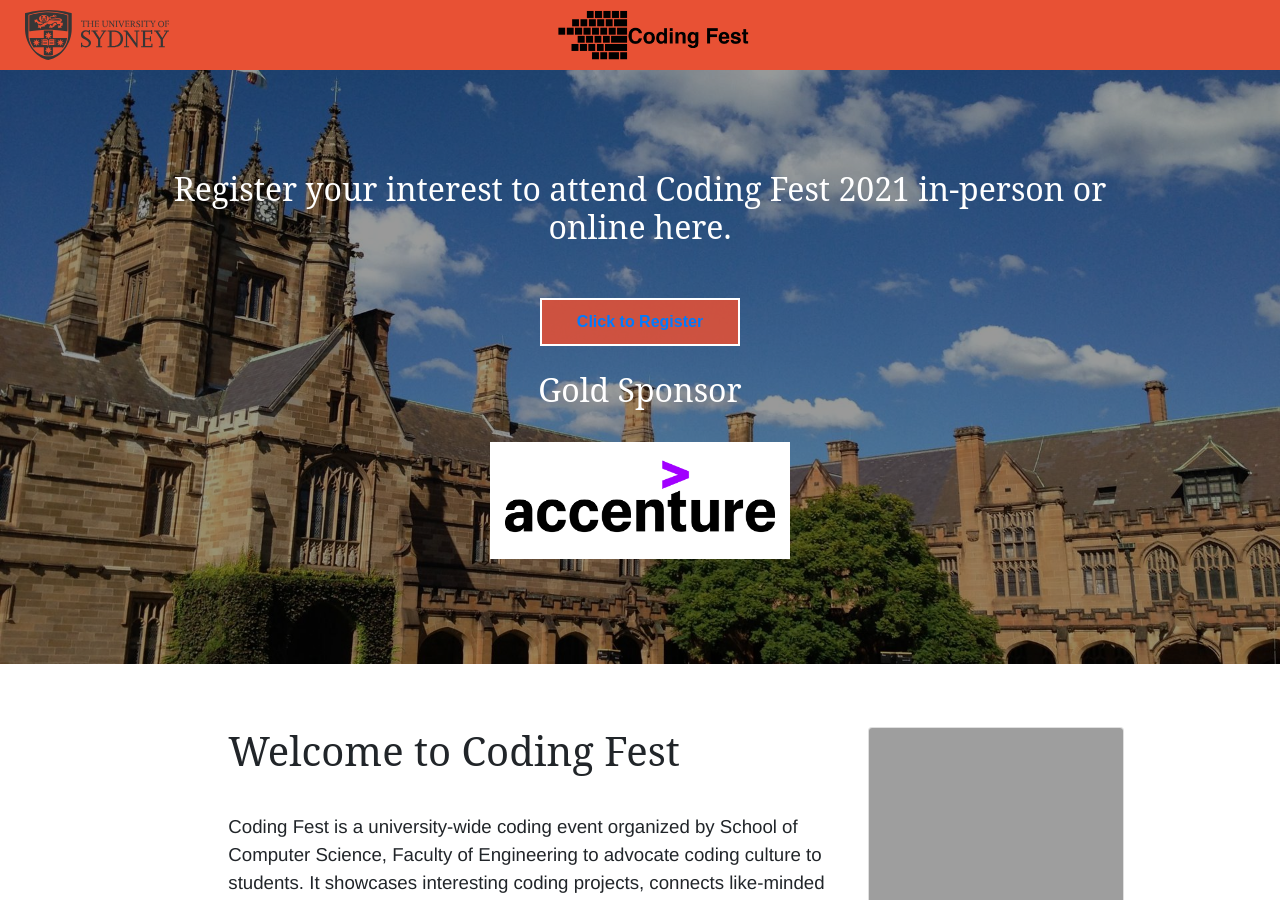
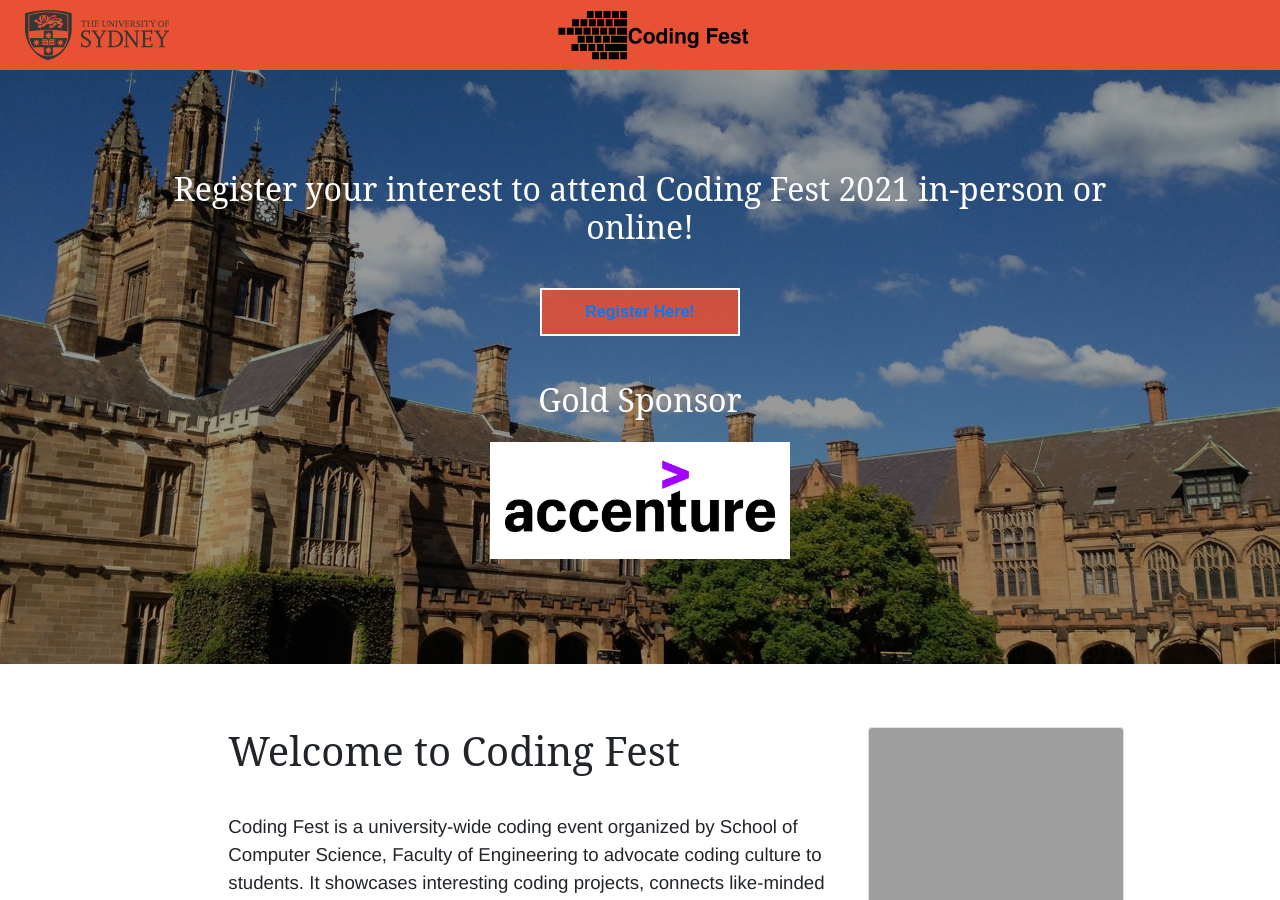
Before and after one commit to codingfestsydney/codingfestWeb, a Jekyll site: the page built from index.md, in a window 1280 px wide and 900 px high. Built offline with Jekyll 4.4.1, drawn with Linux system fonts in a browser that asks for light colours; nearby versions of some CDN libraries; our own code applies the rules of GitHub Pages for plain Markdown files.

Commit message:
Update default.html

```diff
--- a/_layouts/default.html
+++ b/_layouts/default.html
@@ -184,16 +184,16 @@
                     <!-- <div class="row slogan justify-content-center" style="padding-bottom:25px; margin-top:30px;">
                         <h1>Coding Fest 2021 (in hybrid mode) is open for applications!</h1>
                     </div> -->
-                    <div class="row slogan justify-content-center" style="padding-bottom:25px;">
-                        <h2>Register your interest to attend Coding Fest 2021 in-person or online here.</h2>
+                    <div class="row slogan justify-content-center" style="padding-bottom:15px;">
+                        <h2>Register your interest to attend Coding Fest 2021 in-person or online!</h2>
                     </div>
-                    <div class="row justify-content-center" style="padding-bottom:25px;">
+                    <div class="row justify-content-center" style="padding-bottom:45px;">
                         <!-- <div class="col-2" style="margin-right:50px;margin-top:0;"> -->
                             <div class="app-button">
                                 <a
                                     href="https://forms.office.com/r/BW8KsQvGv7">
                                     <b>
-                                        Click to Register
+                                        Register Here!
                                     </b>
                                 </a>
                             </div>
@@ -209,7 +209,7 @@
                             </div>
                         </div> -->
                     </div>
-                    <div class="row justify-content-center" style="padding-bottom:25px;">
+                    <div class="row justify-content-center" style="padding-bottom:15px;">
                         <h2>Gold Sponsor</h2>
                     </div>
                     <div class="row justify-content-center" style="padding-bottom:5px">
```
